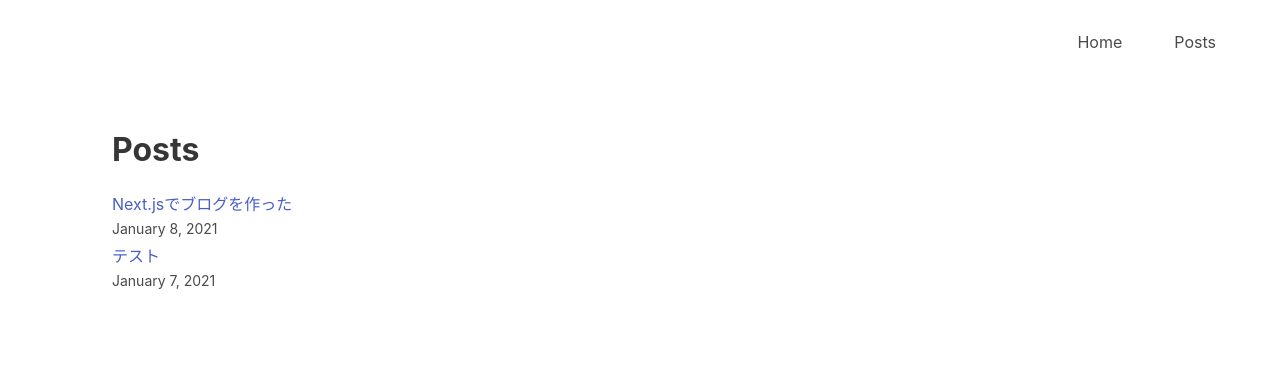
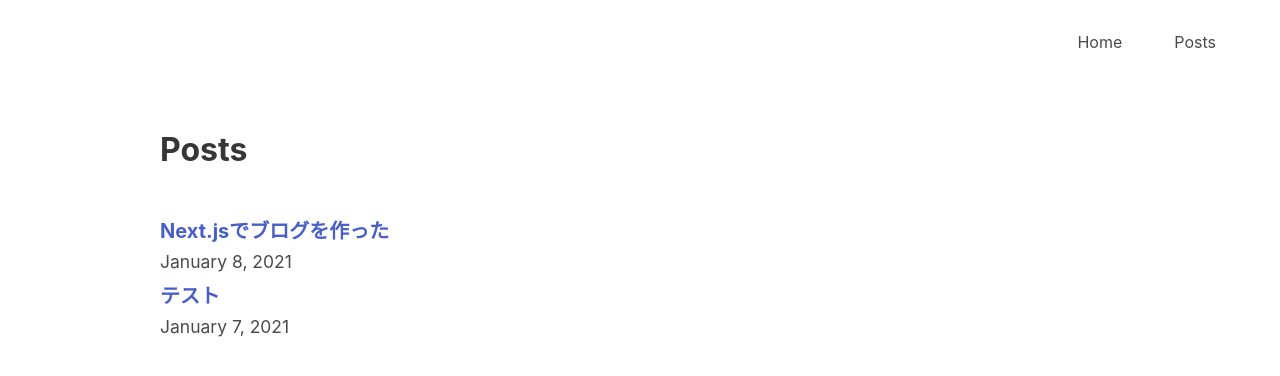
Before and after one commit to tttanikawa/nextjs-my-page, a Next.js app: page /posts in a window 1280 px wide. Shown: the top 376 px of the page. Built offline with nearby package versions, Linux system fonts and the light colour scheme.

Commit message:
Improved design

```diff
--- a/pages/posts.tsx
+++ b/pages/posts.tsx
@@ -16,17 +16,20 @@ export const getStaticProps: GetStaticProps = async () => {
 const PostsListPage = (props: { allPostsData: { date: string, title: string, id: string }[] }) => (
     <Layout title="Posts">
         <section className="section">
-            <div className="container px-6">
+            <div className="container is-max-desktop">
                 <div className="title is-3 has-text-weight-bold">
                     Posts
                 </div>
+                <br></br>
                 <p>
-                    <ul className="content">
+                    <ul className="content is-medium">
                         {props.allPostsData.map(({ id, date, title }) => (
                             <li key={id}>
-                                <Link href={`posts/${id}`}>
-                                    <a>{title}</a>
-                                </Link>
+                                <strong>
+                                    <Link href={`posts/${id}`}>
+                                        <a>{title}</a>
+                                    </Link>
+                                </strong>
                                 <br />
                                 <small>
                                     <Date dateString={date} />
--- a/pages/posts/[id].tsx
+++ b/pages/posts/[id].tsx
@@ -34,13 +34,14 @@ const PostsPage = (props: {
 }) => (
     <Layout title={props.postData.title}>
         <section className="section">
-            <div className="container px-6">
+            <div className="container is-max-desktop">
                 <h1 className="title is-3 has-text-weight-bold">
                     {props.postData.title}
                 </h1>
                 <div className="subtitle is-5">
                     <Date dateString={props.postData.date} />
                 </div>
+                <br></br>
                 <div className="content" dangerouslySetInnerHTML={{ __html: props.postData.contentHtml }} />
             </div>
         </section>
```
